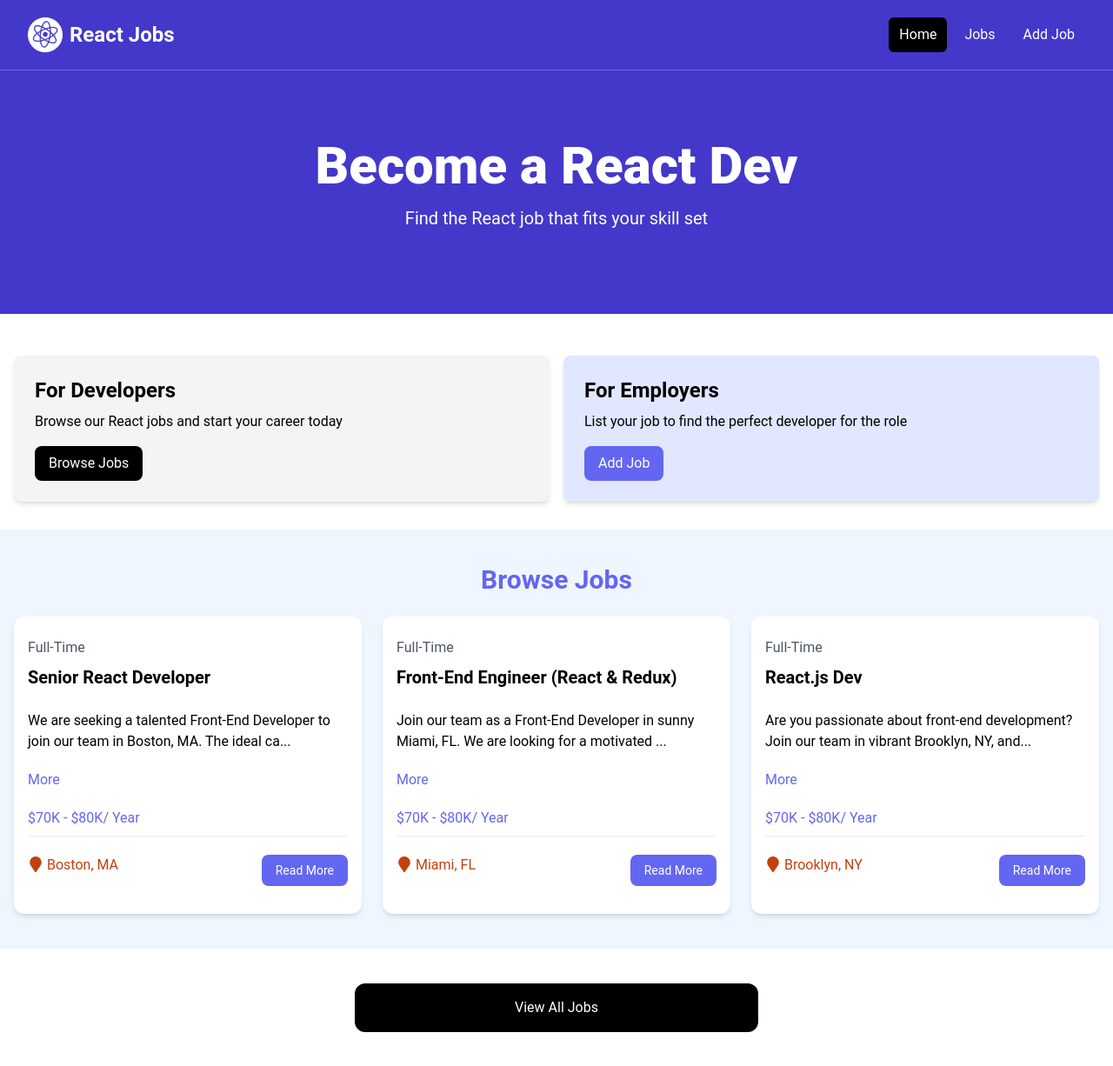
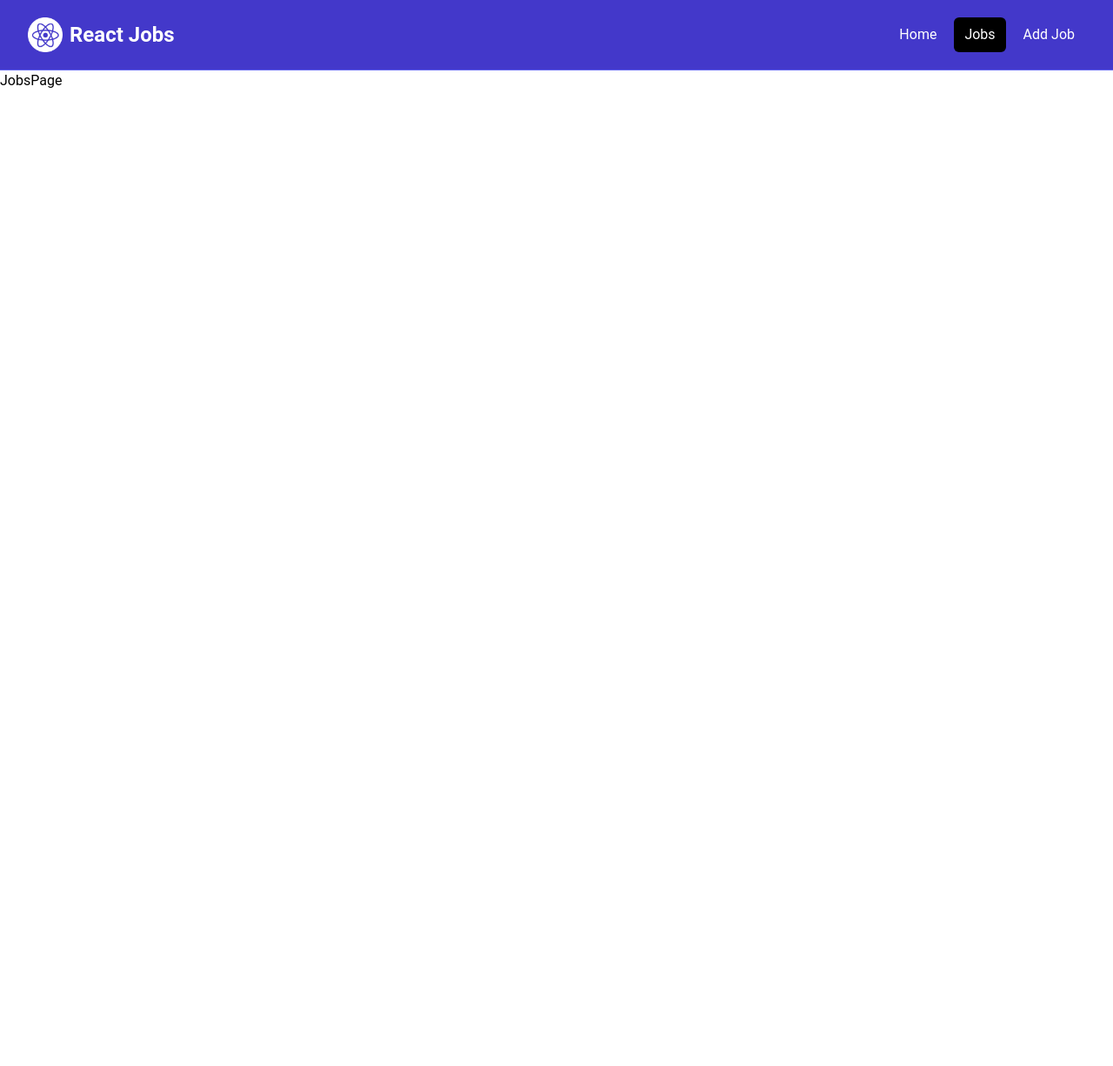
Before and after one commit to Gabby-design/react-crash-2024, a React (Vite) app: page /jobs in a window 1280 px wide. Shown: the whole page at 87% size. After the commit the page ends 800 px from the top, so only its background shows below. Built offline with nearby package versions, Linux system fonts and the light colour scheme.

Commit message:
added layouts & pages

```diff
--- a/src/App.jsx
+++ b/src/App.jsx
@@ -1,19 +1,26 @@
-import Hero from "./components/Hero";
-import HomeCards from "./components/HomeCards";
-import JobListings from "./components/JobListings";
-import Navbar from "./components/Navbar";
-import ViewAllJobs from "./components/ViewAllJobs";
+import {
+  Route,
+  createBrowserRouter,
+  createRoutesFromElements,
+  RouterProvider,
+} from "react-router-dom";
+import MainLayout from "./layouts/MainLayout";
+import HomePage from "./pages/HomePage";
+import JobsPage from "./pages/JobsPage";
+import NotFoundPage from "./pages/NotFoundPage";
+
+const router = createBrowserRouter(
+  createRoutesFromElements(
+    <Route path="/" element={<MainLayout />}>
+      <Route index element={<HomePage />} />
+      <Route path="/jobs" element={<JobsPage />} />
+      <Route path="*" element={<NotFoundPage />} />
+    </Route>
+  )
+);
 
 const App = () => {
-  return (
-    <>
-      <Navbar />
-      <Hero />
-      <HomeCards />
-      <JobListings />
-      <ViewAllJobs />
-    </>
-  );
+  return <RouterProvider router={router} />;
 };
 
 export default App;
--- a/src/components/HomeCards.jsx
+++ b/src/components/HomeCards.jsx
@@ -1,4 +1,4 @@
-import React from 'react'
+import { Link } from 'react-router-dom';
 import Card from './Card';
 
 const HomeCards = () => {
@@ -11,24 +11,24 @@ const HomeCards = () => {
             <p className="mt-2 mb-4">
               Browse our React jobs and start your career today
             </p>
-            <a
-              href="/jobs.html"
+            <Link
+              to="/jobs"
               className="inline-block bg-black text-white rounded-lg px-4 py-2 hover:bg-gray-700"
             >
               Browse Jobs
-            </a>
+            </Link>
           </Card>
           <Card bg='bg-indigo-100'>
             <h2 className="text-2xl font-bold">For Employers</h2>
             <p className="mt-2 mb-4">
               List your job to find the perfect developer for the role
             </p>
-            <a
-              href="/add-job.html"
+            <Link
+              to="/add-job"
               className="inline-block bg-indigo-500 text-white rounded-lg px-4 py-2 hover:bg-indigo-600"
             >
               Add Job
-            </a>
+            </Link>
           </Card>
         </div>
       </div>
--- a/src/components/JobListing.jsx
+++ b/src/components/JobListing.jsx
@@ -1,5 +1,6 @@
 import { useState } from "react";
 import { FaMapMarker } from "react-icons/fa";
+import { Link } from "react-router-dom";
 
 const JobListing = ({ job }) => {
   const [showFullDescription, setShowFullDescription] = useState(false);
@@ -31,12 +32,12 @@ const JobListing = ({ job }) => {
             <FaMapMarker className="inline text-lg mb-1 mr-1" />
             {job.location}
           </div>
-          <a
-            href={`/job/${job.id}`}
+          <Link
+            to={`/job/${job.id}`}
             className="h-[36px] bg-indigo-500 hover:bg-indigo-600 text-white px-4 py-2 rounded-lg text-center text-sm"
           >
             Read More
-          </a>
+          </Link>
         </div>
       </div>
     </div>
--- a/src/components/Navbar.jsx
+++ b/src/components/Navbar.jsx
@@ -1,38 +1,34 @@
-import Logo from '../assets/images/logo.png'
+import { NavLink } from "react-router-dom";
+import logo from "../assets/images/logo.png";
 
 const Navbar = () => {
+  const linkClass = ({ isActive }) =>
+    isActive
+      ? "bg-black text-white hover:bg-gray-900 hover:text-white rounded-md px-3 py-2"
+      : "text-white hover:bg-gray-900 hover:text-white rounded-md px-3 py-2";
+
   return (
     <nav className="bg-indigo-700 border-b border-indigo-500">
       <div className="mx-auto max-w-7xl px-2 sm:px-6 lg:px-8">
         <div className="flex h-20 items-center justify-between">
           <div className="flex flex-1 items-center justify-center md:items-stretch md:justify-start">
-            {/* <!-- Logo --> */}
-            <a className="flex flex-shrink-0 items-center mr-4" href="/index.html">
-              <img className="h-10 w-auto animate-spin" src={Logo} alt="React Jobs" />
+            <NavLink className="flex flex-shrink-0 items-center mr-4" to="/">
+              <img className="h-10 w-auto" src={logo} alt="React Jobs" />
               <span className="hidden md:block text-white text-2xl font-bold ml-2">
                 React Jobs
               </span>
-            </a>
+            </NavLink>
             <div className="md:ml-auto">
               <div className="flex space-x-2">
-                <a
-                  href="/index.html"
-                  className="text-white bg-black hover:bg-gray-900 hover:text-white rounded-md px-3 py-2"
-                >
+                <NavLink to="/" className={linkClass}>
                   Home
-                </a>
-                <a
-                  href="/jobs.html"
-                  className="text-white hover:bg-gray-900 hover:text-white rounded-md px-3 py-2"
-                >
+                </NavLink>
+                <NavLink to="/jobs" className={linkClass}>
                   Jobs
-                </a>
-                <a
-                  href="/add-job.html"
-                  className="text-white hover:bg-gray-900 hover:text-white rounded-md px-3 py-2"
-                >
+                </NavLink>
+                <NavLink to="/add-job" className={linkClass}>
                   Add Job
-                </a>
+                </NavLink>
               </div>
             </div>
           </div>
@@ -40,6 +36,5 @@ const Navbar = () => {
       </div>
     </nav>
   );
-}
-
-export default Navbar
+};
+export default Navbar;
--- a/src/components/ViewAllJobs.jsx
+++ b/src/components/ViewAllJobs.jsx
@@ -1,14 +1,14 @@
-import React from "react";
+import { Link } from "react-router-dom";
 
 const ViewAllJobs = () => {
   return (
     <section className="m-auto max-w-lg my-10 px-6">
-      <a
-        href="/jobs"
+      <Link
+        to="/jobs"
         className="block bg-black text-white text-center py-4 px-6 rounded-xl hover:bg-gray-700"
       >
         View All Jobs
-      </a>
+      </Link>
     </section>
   );
 };
--- /dev/null
+++ b/src/layouts/MainLayout.jsx
@@ -0,0 +1,13 @@
+import { Outlet } from "react-router-dom"
+import Navbar from "../components/Navbar"
+
+const MainLayout = () => {
+  return (
+      <>
+          <Navbar />
+      <Outlet />
+      </>
+  )
+}
+
+export default MainLayout
--- /dev/null
+++ b/src/pages/HomePage.jsx
@@ -0,0 +1,17 @@
+import Hero from '../components/Hero'
+import HomeCards from '../components/HomeCards'
+import JobListings from '../components/JobListings'
+import ViewAllJobs from '../components/ViewAllJobs'
+
+const HomePage = () => {
+  return (
+      <>
+          <Hero />
+          <HomeCards />
+          <JobListings />
+          <ViewAllJobs />
+      </>
+  )
+}
+
+export default HomePage
--- /dev/null
+++ b/src/pages/JobsPage.jsx
@@ -0,0 +1,9 @@
+import React from 'react'
+
+const JobsPage = () => {
+  return (
+    <div>JobsPage</div>
+  )
+}
+
+export default JobsPage
--- /dev/null
+++ b/src/pages/NotFoundPage.jsx
@@ -0,0 +1,20 @@
+import { Link } from "react-router-dom";
+import {FaExclamationTriangle} from 'react-icons/fa';
+
+const NotFoundPage = () => {
+  return (
+    <section className="text-center flex flex-col justify-center items-center h-96">
+      <FaExclamationTriangle className="text-6xl text-yellow-500 mb-4" />
+      <h1 className="text-6xl font-bold mb-4">404 Not Found</h1>
+      <p className="text-xl mb-5">This page does not exist</p>
+      <Link
+        to="/"
+        className="text-white bg-indigo-700 hover:bg-indigo-900 rounded-md px-3 py-2 mt-4"
+      >
+        Go Back
+      </Link>
+    </section>
+  );
+}
+
+export default NotFoundPage
```
